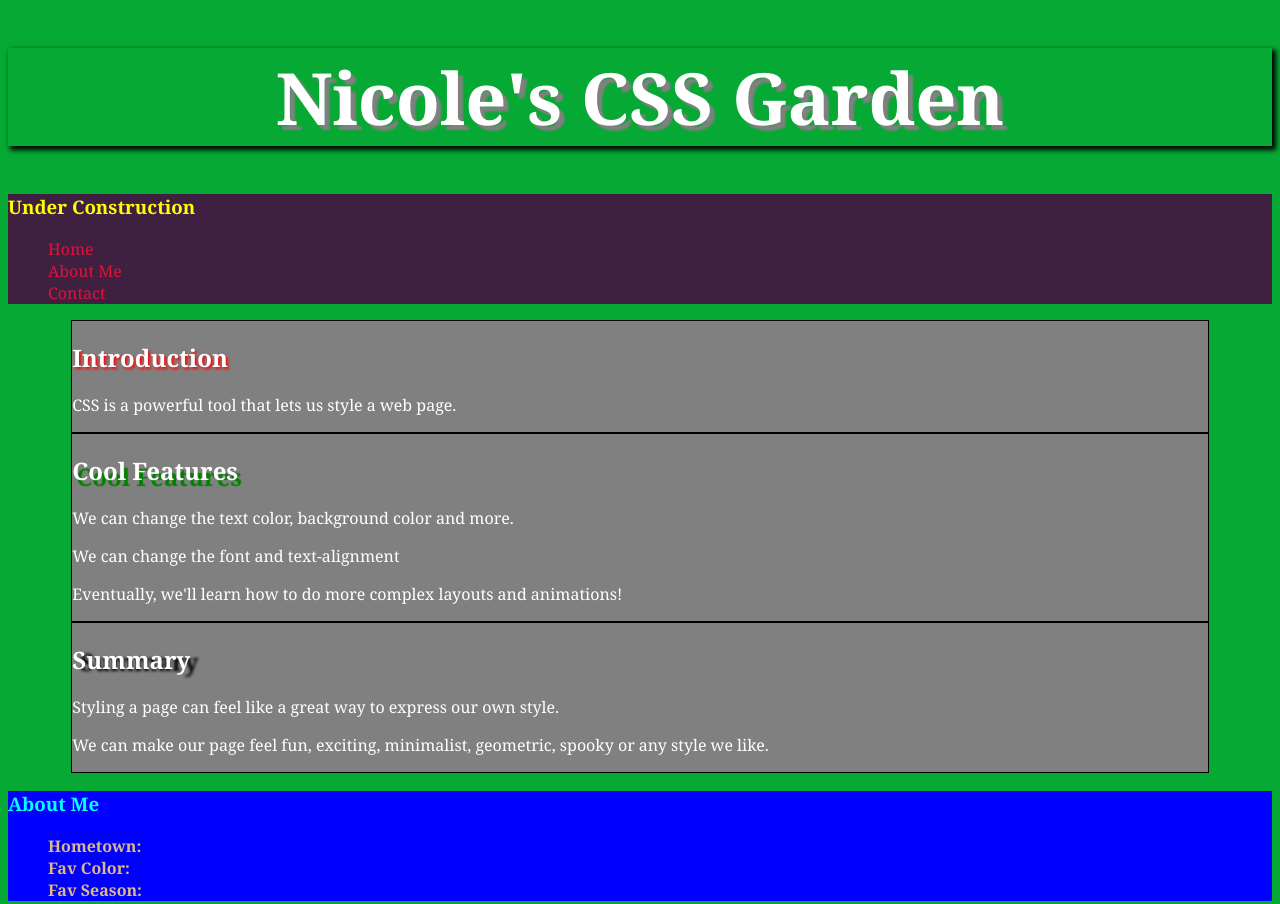
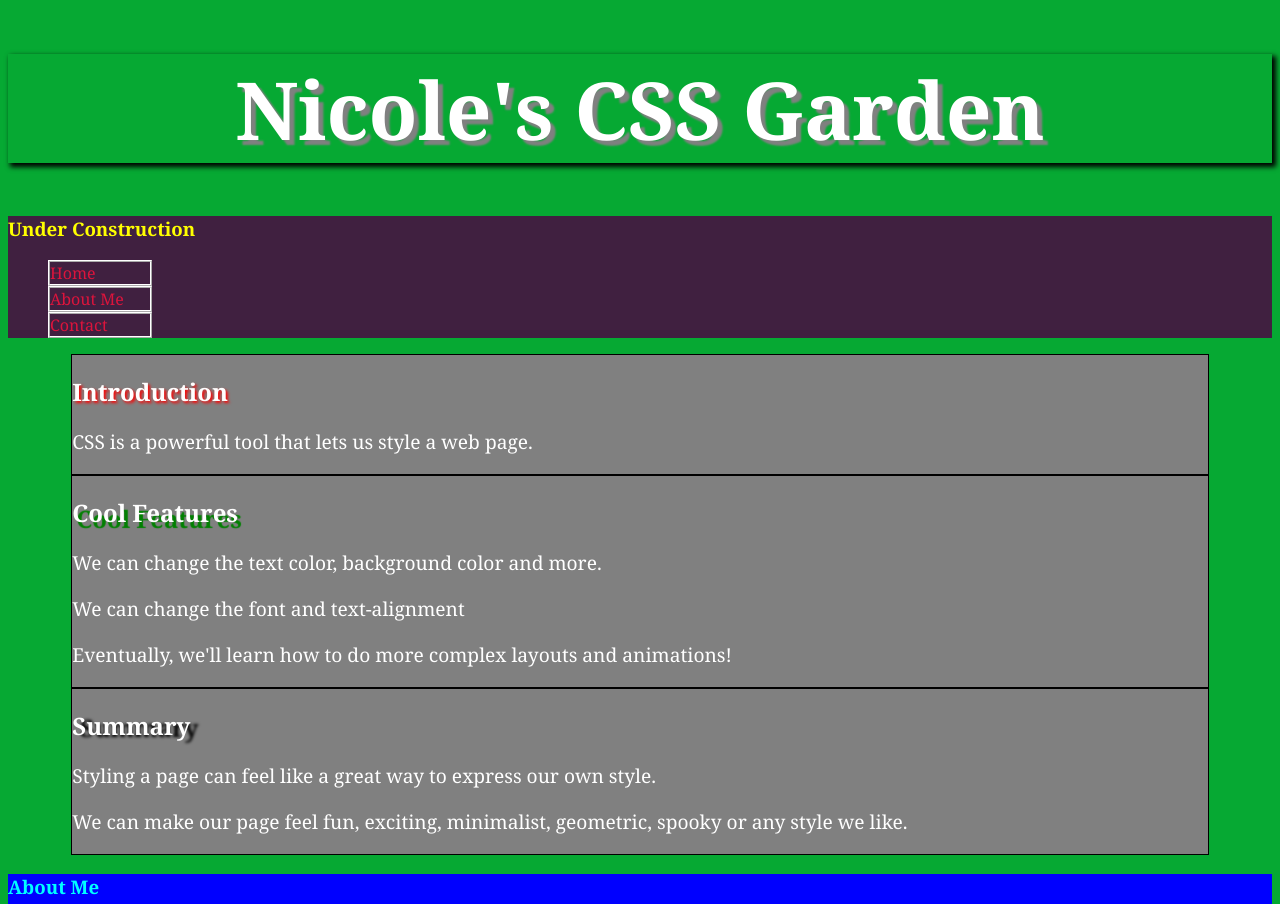
Before and after one commit to edwardgreenwood38/css-1-adding-your-own-style, a plain HTML site: page index.html in a window 1280 px wide. Shown: the top 904 px of the page. Drawn offline with Linux system fonts and the light colour scheme.

Commit message:
style 1-25 completed

```diff
--- a/style.css
+++ b/style.css
@@ -21,6 +21,11 @@ nav {
 	background-color: rgb(64, 32, 64);
 }
 
+nav ul li {
+	width: 100px;
+	border: 2px ridge white;
+}
+
 aside {
 	background-color: #0000FF;
 }
@@ -35,13 +40,13 @@ section {
 
 h1 {
 	box-shadow: 3px 3px 5px 1px black;
-	font-size: 72px;
+	font-size: 5em;
 	text-shadow: 5px 5px 2px grey;
 	text-align: center;
 }
 
 p {
-	font-size:16px;
+	font-size:1.2em;
 	text-align: justify;
 }
 
```
